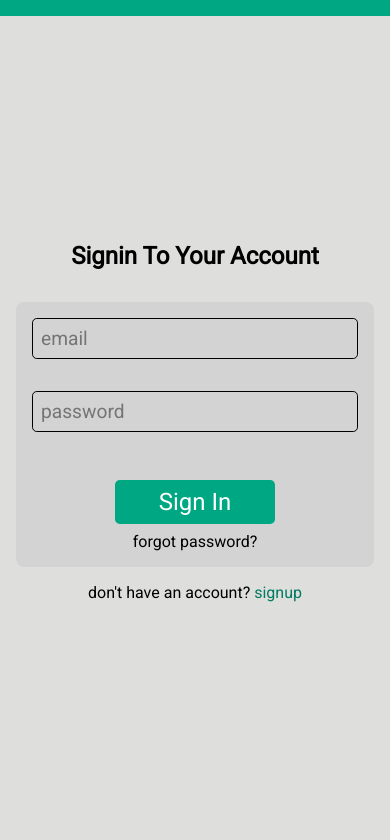
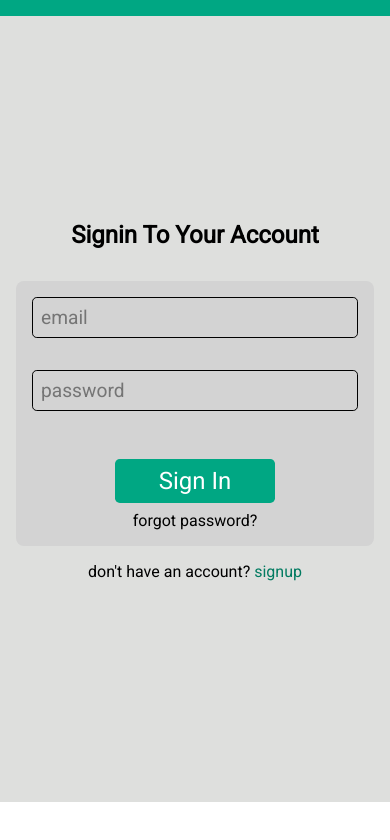
Before and after one commit to Doziechuks/chatApp, a React (Create React App) app: page /signin in a window 390 px wide. Shown: the top 840 px of the page. Built offline with nearby package versions, Linux system fonts and the light colour scheme; no server answers.

Commit message:
css adjustments

```diff
--- a/src/App.module.css
+++ b/src/App.module.css
@@ -40,6 +40,7 @@
 
 @media screen and (max-width: 650px) {
   .app{
+    height: 95vh;
   padding: 1rem 0;
 }
 }
--- a/src/components/chatsContainer/chatsContainer.module.css
+++ b/src/components/chatsContainer/chatsContainer.module.css
@@ -17,7 +17,6 @@
   .container{
     flex: 0 0 auto;
     width: 100%;
-    height: 95%;
   }
   .show{
     width: 100%;
--- a/src/components/sidebar/sidebar.module.css
+++ b/src/components/sidebar/sidebar.module.css
@@ -14,6 +14,5 @@
   .container{
     flex: 0 0 auto;
     width: 90%;
-    height: 95%;
   }
 }
```
